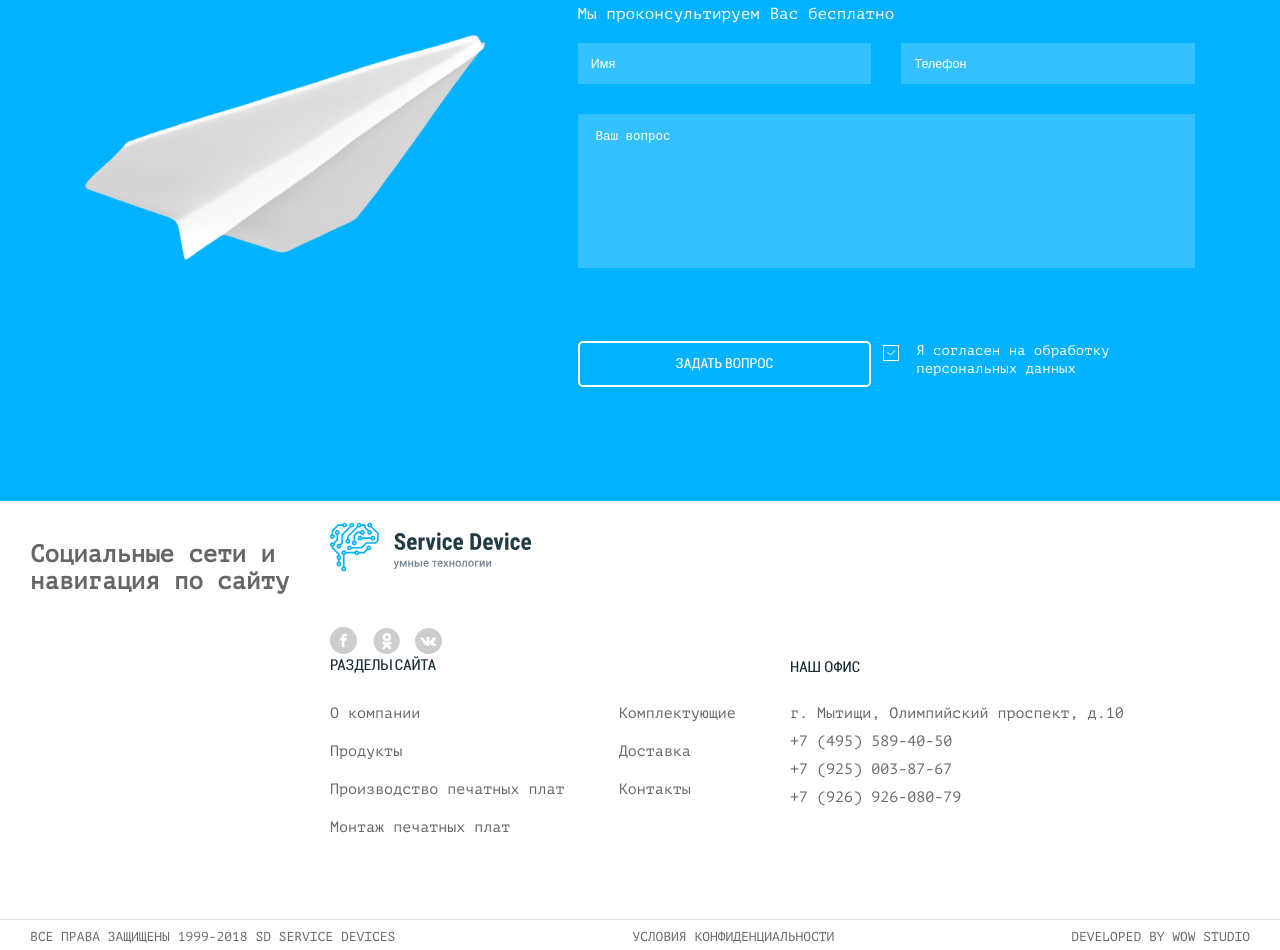
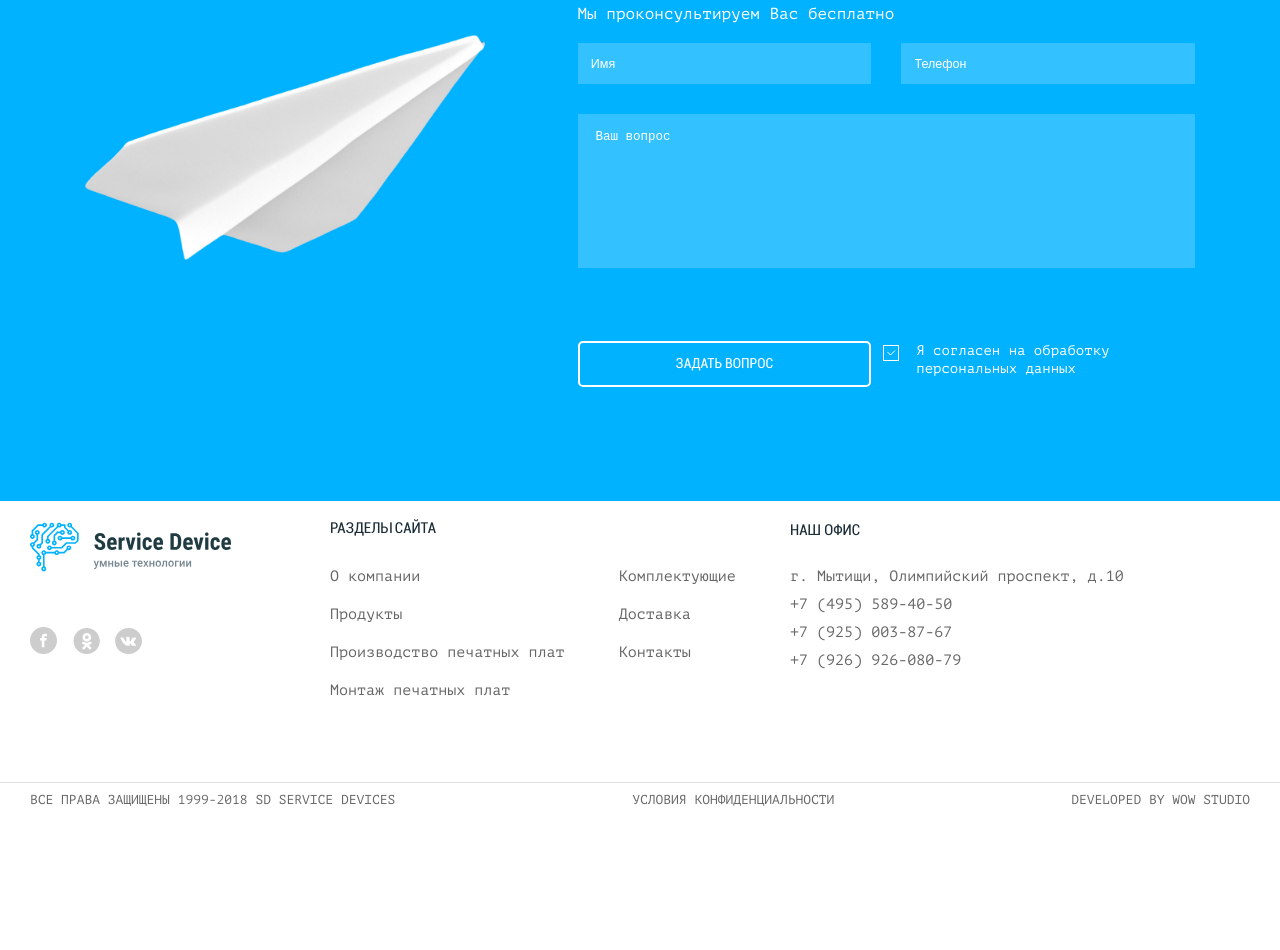
Before and after one commit to IskandarDjuma/SmartProject, a website: page source/index.html in a window 1280 px wide. Shown: the part 2946-3896 px from the top of the page. After the commit the page ends 3759 px from the top, so only its background shows below. Drawn offline with nearby package versions, Linux system fonts and the light colour scheme; files that its build step writes are made by us from their sources; files whose address does not match are found by name.

Commit message:
Исправления в отображении невидимого текста

```diff
--- a/source/index.html
+++ b/source/index.html
@@ -261,7 +261,7 @@
     <footer class="page-footer">
       <div class="container">
         <section class="page-footer__top">
-          <h2 class="visually-hiden">Социальные сети и навигация по сайту</h2>
+          <h2 class="visually-hidden">Социальные сети и навигация по сайту</h2>
           <div class="page-footer__links">
             <a class="page-footer__logo logo">
               <img class="logo__image" src="img/logo-footer.svg" width="216" height="52" alt="Логотип компании">
```
Also changed, not shown: build/css/style.min.css, build/index.html, 1 other file.
